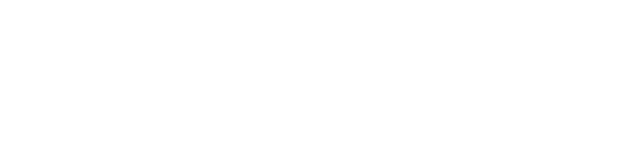
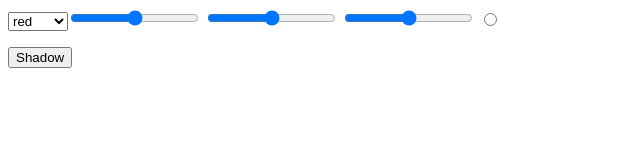
Before and after one commit to omaranBazna/shadow_styling, a plain HTML site: page index.html in a window 1280 px wide. Shown: the whole page, without its empty margins (0-640 px from the left). Drawn offline with Linux system fonts and the light colour scheme.

Commit message:
add the html content

```diff
--- a/index.html
+++ b/index.html
@@ -6,7 +6,35 @@
 </head>
 <body>
 
+<form>
+  <select name="color" id="select-color" onchange="setColor()">
+    <option  value="red" >red </option>
+     <option  value="blue">blue</option>
+       <option  value="green">green</option>
+       <option  value="yellow">yellow</option>
+       <option  value="grey">grey</option>
 
+    <div class="slidecontainer">
+  <input type="range" min="0" max="100" value="50" class="slider" id="myRange1" onchange="changePosX()">
+
+        <input type="range" min="0" max="100" value="50" class="slider" id="myRange2" onchange="changePosY()">
+
+            <input type="range" min="0" max="100" value="50" class="slider" id="myRange3" onchange="changeBlur()">
+
+          <input type="radio" />
+
+</div>
+  </select>
+
+</form>
+
+<button id="btn">
+  Shadow
+</button>
+
+<div id="text">
+
+</div>
 
     <script>
 
```
